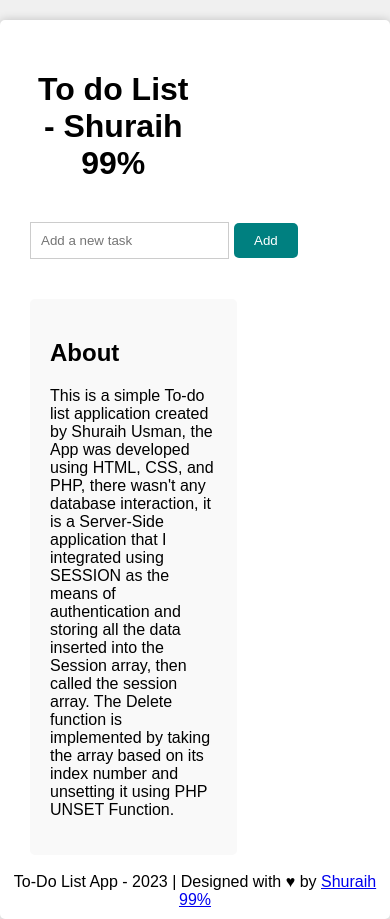
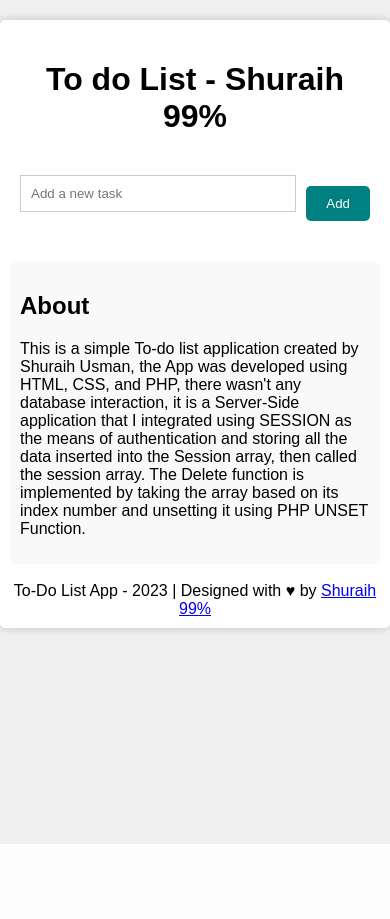
Before and after one commit to Shuraih-Usman/to-do-list-php, a PHP site: page / in a window 390 px wide. After the commit the page ends 844 px from the top, so only its background shows below. Run offline with PHP 8.4, Linux system fonts and the light colour scheme.

Commit message:
Update style.css

```diff
--- a/style.css
+++ b/style.css
@@ -1,4 +1,3 @@
-
 body {
     font-family: Arial, sans-serif;
     background-color: #f0f0f0;
@@ -13,119 +12,126 @@ body {
     box-shadow: 0 0 10px rgba(0, 0, 0, 0.2);
     padding: 20px;
     border-radius: 5px;
-
-    margin-top:20px;
+    margin-top: 20px;
 }
 
 .wrapper {
-    padding:0;
-    margin:0;
-    display:flex;
+    display: flex;
     flex-wrap: wrap;
 }
 
 h1 {
-    text-align:center;
+    text-align: center;
 }
+
+/* ... previous CSS ... */
 
 form {
     display: flex;
-    justify-content : space-between;
-    align-items:center;
-    margin-bottom:20px;
+    flex-direction: row; /* Change to row to make input and button inline */
+    align-items: center; /* Center vertically */
+    margin-bottom: 20px;
 }
 
 input[type="text"] {
     flex: 1;
-    padding: 10px ;
+    padding: 10px;
     border: 1px solid #ccc;
+    margin-right: 10px; /* Add spacing between input and button */
 }
 
 button {
     padding: 10px 20px;
     background-color: #008080;
     color: #fff;
-    border:none;
+    border: none;
     border-radius: 5px;
     cursor: pointer;
-    margin-left:5px ;
 }
 
-.delete-button {
+
+button.delete-button {
     background-color: #f44336;
     color: #fff;
     border: none;
     border-radius: 5px;
     padding: 5px 10px;
     cursor: pointer;
+    margin-left: 10px; /* Add spacing between the list text and the delete button */
 }
 
 ul {
     list-style-type: none;
-    padding:0px;
+    padding: 0px;
 }
 
 li {
-    display:flex;
+    display: flex;
     justify-content: space-between;
-    align-items:left;
+    align-items: center; /* Center vertically */
     background-color: #f9f9f9;
     border: 1px solid #ccc;
-    border-radius:5px;
-    padding:10px;
-    margin-bottom:10px;
+    border-radius: 5px;
+    padding: 10px;
+    margin-bottom: 10px;
 }
 
-
-
- num {
-
+.num {
     background-color: #f9f9f9;
     border: 1px solid #ccc;
-    border-radius:5px;
-    padding:10px;
-    margin-bottom:10px;
+    border-radius: 5px;
+    padding: 10px;
+    margin-bottom: 10px;
     margin-right: 5px;
-
 }
 
-
-
 .alert {
-    align-items:left;
-    background-color: #ddd ;
+    background-color: #ddd;
     border: 1px solid #ccc;
-    border-radius:5px;
-    padding:10px;
-    margin-bottom:10px;
+    border-radius: 5px;
+    padding: 10px;
+    margin-bottom: 10px;
 }
-
-
 
 .left-column {
     float: left;
-    width: 45%; /* 50% of the container width */
-    padding: 20px;
+    width: 43%;
+    padding: 10px;
 }
 
 .right-column {
     float: left;
-    width: 45%; /* 50% of the container width */
-    padding: 20px;
+    width: 43%;
+    padding: 10px;
     background-color: #f9f9f9;
     border-radius: 5px;
     margin-left: 20px;
 }
 
 .bottom-div {
-
     clear: both;
 }
 
-
-
-@media (max-width:789px) {
+@media (max-width: 789px) {
     .container {
         padding: 10px;
     }
+
+    .right-column,
+    .left-column {
+        float: none;
+        width: 100%; /* Make columns full-width in mobile view */
+    }
+
+    .right-column {
+        margin-left: 0; /* Remove margin in mobile view */
+    }
+
+    form {
+        align-items: center; /* Center form items in mobile view */
+    }
+
+    input[type="text"] {
+        margin-bottom: 20px; /* Increase spacing between input and button in mobile view */
+    }
 }
```
